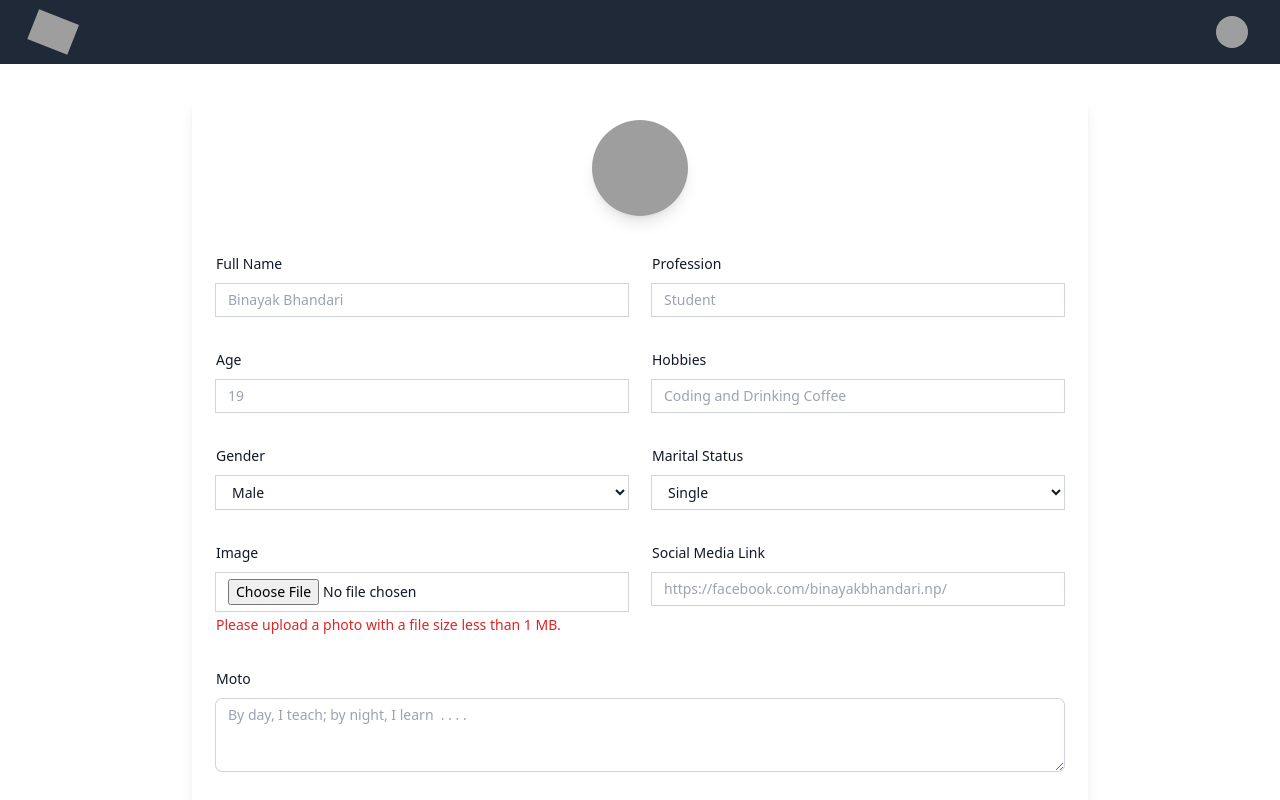
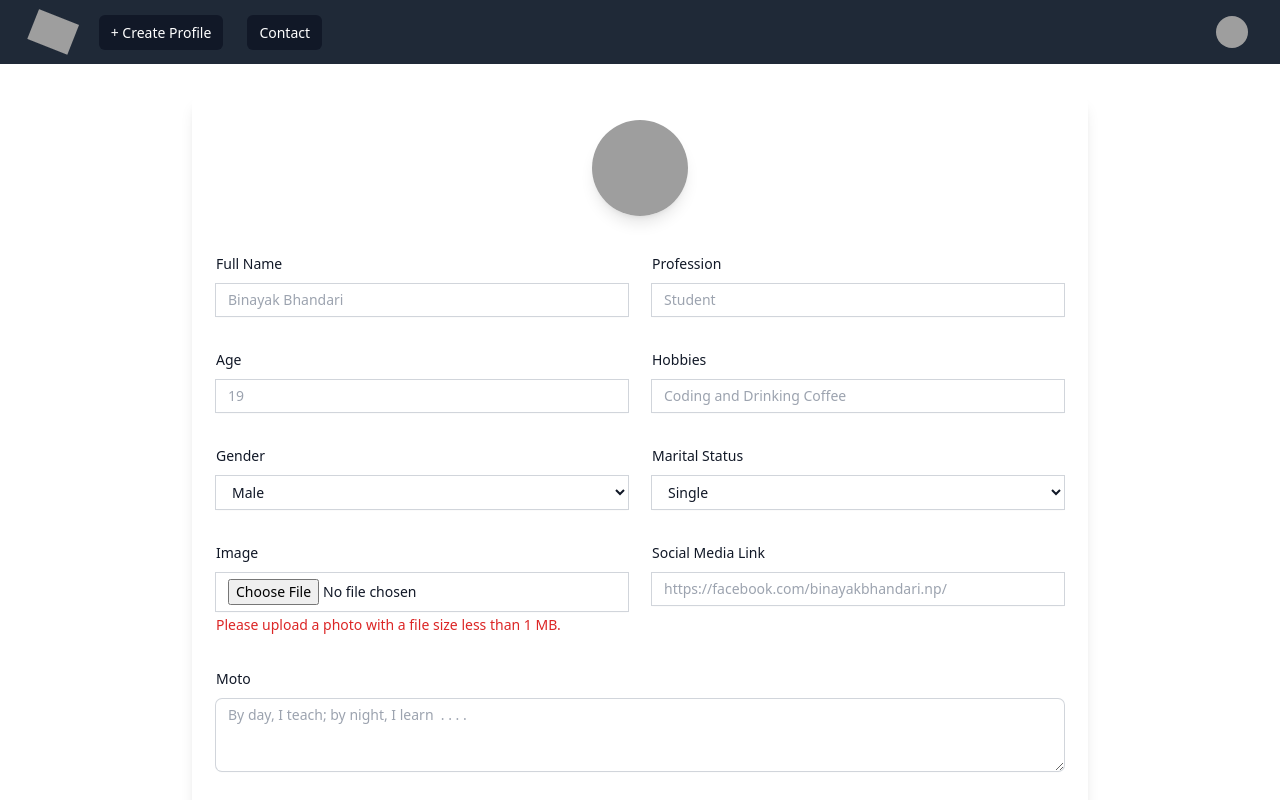
Before and after one commit to binayakbhandari/Portfolio-Website, a React (Vite) app: page /create in a window 1280 px wide. Shown: the top 800 px of the page. Built offline with nearby package versions, Linux system fonts and the light colour scheme; grey boxes are pictures that could not be loaded.

Commit message:
changes made in nav bar component

```diff
--- a/src/components/Navbar.jsx
+++ b/src/components/Navbar.jsx
@@ -20,7 +20,24 @@ function Navbar() {
                             </div>
 
                             {/* Always visible "+ Create Card" button */}
-
+                                <div className="ml-4 my-4 sm:ml-6">
+                                    <Link
+                                        to="/create"
+                                        className="rounded-md bg-gray-900 px-3 py-2 text-sm font-medium text-white"
+                                        aria-current="page"
+                                    >
+                                        + Create Profile
+                                    </Link>
+                                </div>
+                                <div className="ml-4 my-4 sm:ml-6">
+                                    <Link
+                                        to="/contact"
+                                        className="rounded-md bg-gray-900 px-3 py-2 text-sm font-medium text-white"
+                                        aria-current="page"
+                                    >
+                                        Contact
+                                    </Link>
+                                </div>
                         </div>
 
                         {/* User Profile Button */}
```
